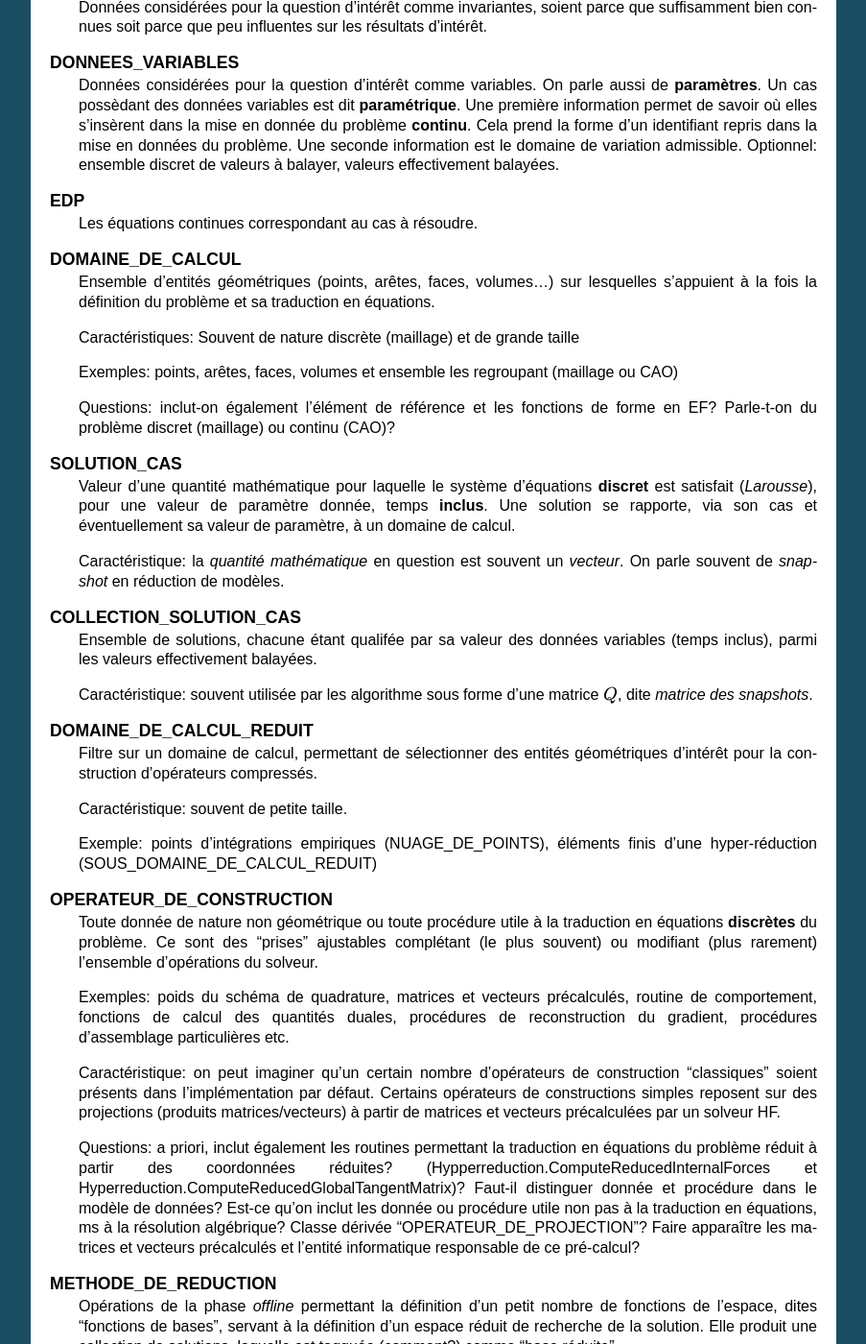
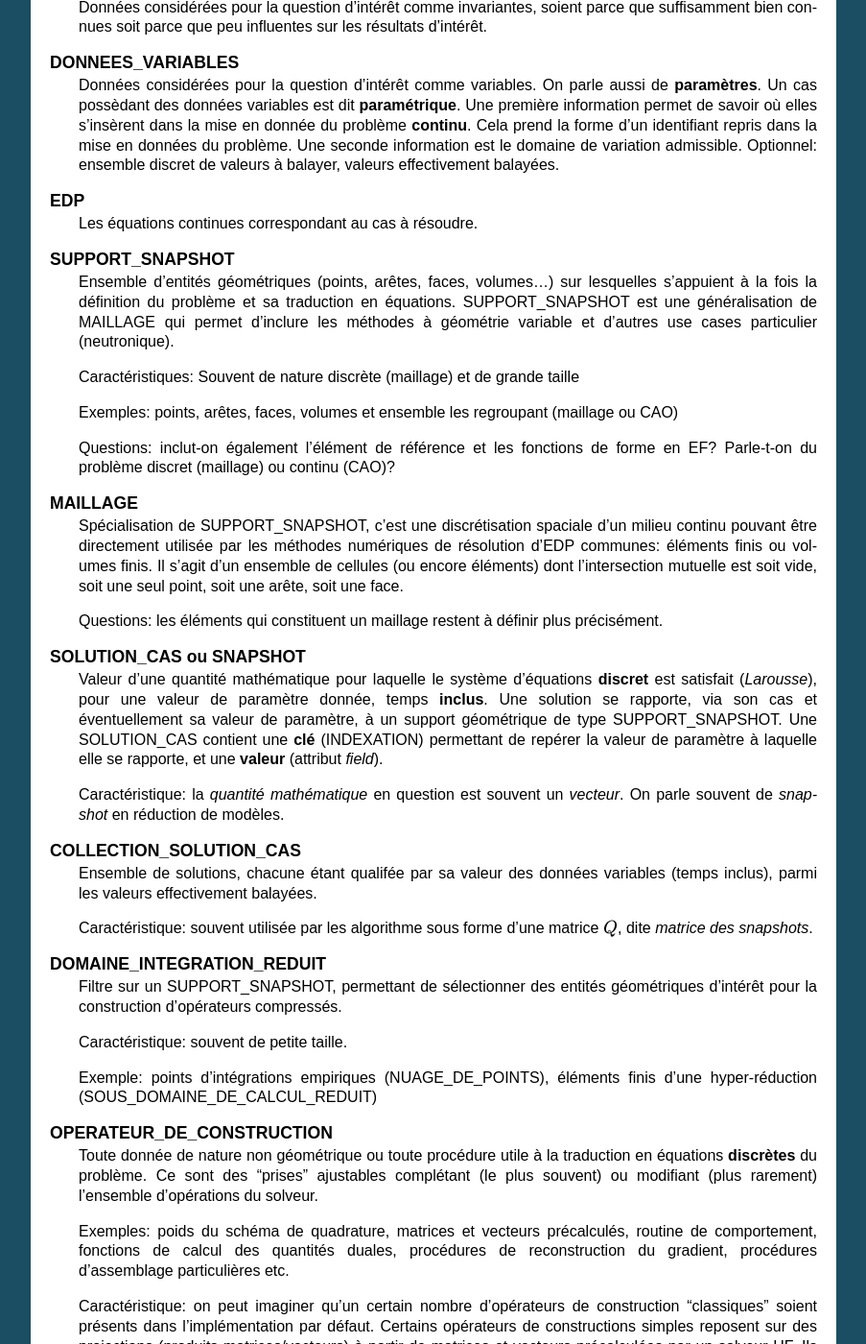
Before and after one commit to feelpp/mordicus, a Sphinx documentation site: the page built from source/datamodel/glossary.rst, in a window 1280 px wide and 1400 px high, scrolled down 800 px. Shown: the whole window at 96% size, without its empty margins (198-1101 px from the left). Built offline with Sphinx 7.4.7, drawn with Linux system fonts in a browser that asks for light colours; some of the changed text lies outside the part shown.

```diff
--- a/source/datamodel/glossary.rst
+++ b/source/datamodel/glossary.rst
@@ -40,8 +40,8 @@ A lire chronologiquement (idéalement).
     EDP
         Les équations continues correspondant au cas à résoudre.
 
-    DOMAINE_DE_CALCUL
-        Ensemble d'entités géométriques (points, arêtes, faces, volumes...) sur lesquelles s'appuient à la fois la définition du problème et sa traduction en équations.
+    SUPPORT_SNAPSHOT
+        Ensemble d'entités géométriques (points, arêtes, faces, volumes...) sur lesquelles s'appuient à la fois la définition du problème et sa traduction en équations. SUPPORT_SNAPSHOT est une généralisation de MAILLAGE qui permet d'inclure les méthodes à géométrie variable et d'autres use cases particulier (neutronique).
 
         Caractéristiques: Souvent de nature discrète (maillage) et de grande taille
 
@@ -49,8 +49,13 @@ A lire chronologiquement (idéalement).
 
         Questions: inclut-on également l'élément de référence et les fonctions de forme en EF? Parle-t-on du problème discret (maillage) ou continu (CAO)?
 
-    SOLUTION_CAS
-        Valeur d'une quantité mathématique pour laquelle le système d'équations **discret** est satisfait (*Larousse*), pour une valeur de paramètre donnée, temps **inclus**. Une solution se rapporte, via son cas et éventuellement sa valeur de paramètre, à un domaine de calcul.
+    MAILLAGE
+        Spécialisation de SUPPORT_SNAPSHOT, c'est une discrétisation spaciale d'un milieu continu pouvant être directement utilisée par les méthodes numériques de résolution d'EDP communes: éléments finis ou volumes finis. Il s'agit d'un ensemble de cellules (ou encore éléments) dont l'intersection mutuelle est soit vide, soit une seul point, soit une arête, soit une face.
+
+        Questions: les éléments qui constituent un maillage restent à définir plus précisément.
+
+    SOLUTION_CAS ou SNAPSHOT
+        Valeur d'une quantité mathématique pour laquelle le système d'équations **discret** est satisfait (*Larousse*), pour une valeur de paramètre donnée, temps **inclus**. Une solution se rapporte, via son cas et éventuellement sa valeur de paramètre, à un support géométrique de type SUPPORT_SNAPSHOT. Une SOLUTION_CAS contient une **clé** (INDEXATION) permettant de repérer la valeur de paramètre à laquelle elle se rapporte, et une **valeur** (attribut *field*).
 
         Caractéristique: la *quantité mathématique* en question est souvent un *vecteur*. On parle souvent de *snapshot* en réduction de modèles.
 
@@ -59,8 +64,8 @@ A lire chronologiquement (idéalement).
 
         Caractéristique: souvent utilisée par les algorithme sous forme d'une matrice :math:`Q`, dite *matrice des snapshots*.
 
-    DOMAINE_DE_CALCUL_REDUIT
-        Filtre sur un domaine de calcul, permettant de sélectionner des entités géométriques d'intérêt pour la construction d'opérateurs compressés.
+    DOMAINE_INTEGRATION_REDUIT
+        Filtre sur un SUPPORT_SNAPSHOT, permettant de sélectionner des entités géométriques d'intérêt pour la construction d'opérateurs compressés.
 
         Caractéristique: souvent de petite taille.
 
@@ -71,7 +76,7 @@ A lire chronologiquement (idéalement).
 
         Exemples: poids du schéma de quadrature, matrices et vecteurs précalculés, routine de comportement, fonctions de calcul des quantités duales, procédures de reconstruction du gradient, procédures d'assemblage particulières etc.
 
-        Caractéristique: on peut imaginer qu'un certain nombre d'opérateurs de construction "classiques" soient présents dans l'implémentation par défaut. Certains opérateurs de constructions simples reposent sur des projections (produits matrices/vecteurs) à partir de matrices et vecteurs précalculées par un solveur HF.
+        Caractéristique: on peut imaginer qu'un certain nombre d'opérateurs de construction "classiques" soient présents dans l'implémentation par défaut. Certains opérateurs de constructions simples reposent sur des projections (produits matrices/vecteurs) à partir de matrices et vecteurs précalculées par un solveur HF. Ils doivent pouvoir être appelés depuis un calcul *complet* ou *réduit*.
 
         Questions: a priori, inclut également les routines permettant la traduction en équations du problème réduit à partir des coordonnées réduites? (Hypperreduction.ComputeReducedInternalForces et Hyperreduction.ComputeReducedGlobalTangentMatrix)? Faut-il distinguer donnée et procédure dans le modèle de données? Est-ce qu'on inclut les donnée ou procédure utile non pas à la traduction en équations, ms à la résolution algébrique? Classe dérivée "OPERATEUR_DE_PROJECTION"? Faire apparaître les matrices et vecteurs précalculés et l'entité informatique responsable de ce pré-calcul?
 
@@ -91,3 +96,28 @@ A lire chronologiquement (idéalement).
         Ensemble des informations nécessaires à la réalisation de la phase *online*. On trouve donc des données du problème, les mêmes que celles qui ont servies à la définition du problème complet associé, mis à part que les données fixes ne sont que consultables, seules les données variables sont modifiables dans la plage spécifiée. On trouve également un solveur réduit assorti des opérateurs de constructions réduits qui le complètent.
 
         Question: quelle différence avec MODELE_REDUIT? Pour moi, c'est la même chose. Quest-ce qui pilote l'ensemble de la définition d'un CAS_REDUIT_A_RESOUDRE? Est-ce METHODE_DE_REDUCTION en délégant certaines parties à OPERATEUR_DE_COMPRESSION?
+
+    HYPER_REDUCTION
+        Méthode de compression définie par Ryckelynck et al [Ryckelyck09]_, consistant à résoudre un problème aux éléments finis sur un sous-maillage du maillage existant.
+
+    POIDS
+        Poids d'un schéma de quadrature utilisé pour approximer une intégrale.
+
+    SUPPORT_INDEXATION
+        Domaine de définition dans lequel les paramètres sont autorisés à prendre leurs valeurs *ou* ensemble mathématique discret permettant d'indexer de façon univoque des champs. Dans le premier cas, peut être défini par des bornes.
+
+        Caractéristique: dans le cas des méthodes Greedy, on évalue un indicateur a posteriori sur un ensemble de points réparti sur le domaine paramétrique. On parle de *training set* dans la littérature. Dans ce cas, c'est l'attribut *échantillonage_previsionnel* qui porte cette information: c'est un candidat pour le réalisé.
+
+    INDEXATION
+        Valeur de paramètres pour laquelle une solution est effectivement disponible.
+
+    VECTEUR_BASE_ORDRE_REDUIT
+        *Champ* issu d'un algorithme de sélection (méthode base réduite) ou de compression (SVD) appliqué à une COLLECTION_SOLUTION_CAS.
+
+    BASE_ORDRE_REDUIT
+        Base de l'espace réduit sur lequel on projette les équations du problèmes. Collection de VECTEUR_BASE_ORDRE_REDUIT produite par une méthode de réduction et utilisée par une méthode de compression.
+
+    BASE_REDUITE
+        Désigne les méthodes de production d'une base d'ordre réduit reposant sur de sélections gloutonnes de vecteurs pour construire la base d'ordre réduit. Exemples: celles proposées par Maday, Prudhomme, Patera [Réfs?]
+
+.. [Ryckelyck09] D. Ryckelynck, Hyper reduction of mechanical models involving internal variables, International Journal for Numerical Methods in Engineering, Volume 77, Issue 1, Pages: 75-89, (2009).
--- a/source/meetings/2018_06_28.rst
+++ b/source/meetings/2018_06_28.rst
@@ -40,7 +40,7 @@ Fusion des deux diagrammes faite en séance au tableau.
 
 .. todo::
 
-   GF: modifications au glossaire correspondantes.
+   GF: modifications au glossaire correspondantes => DONE
 
    Reporter dans le diagramme UML la fusion sur le tableau. => DONE
 
```
